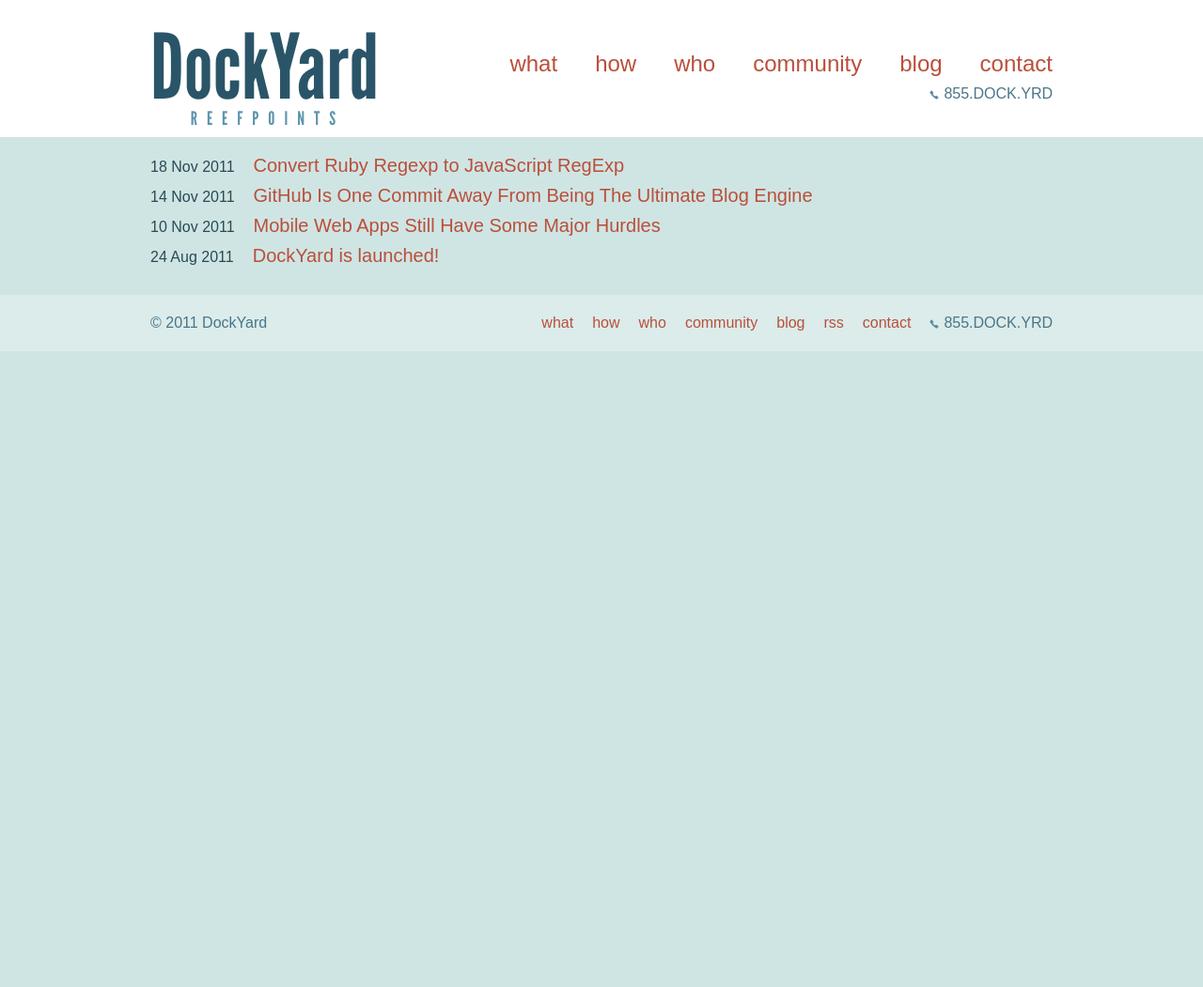
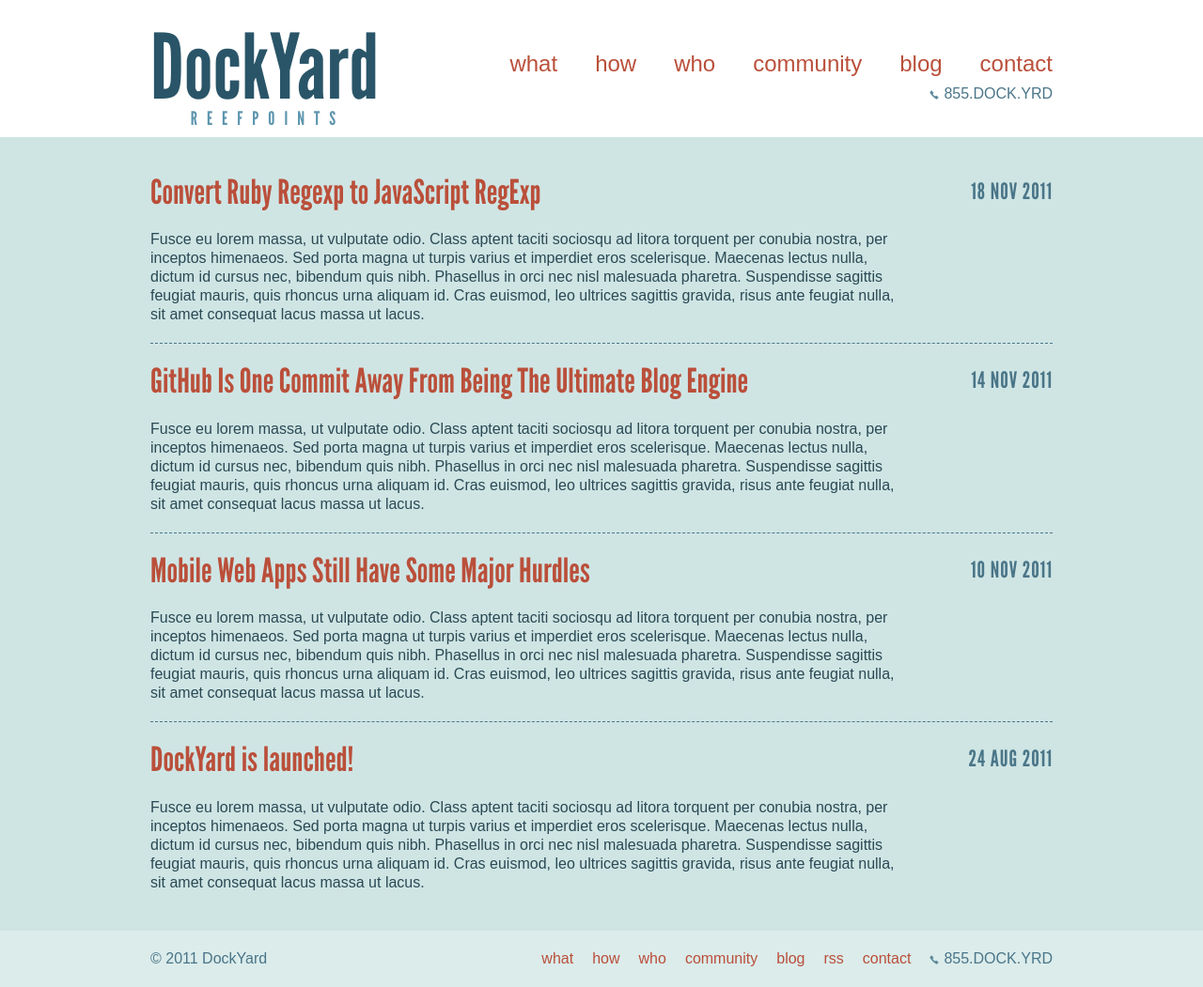
Before and after one commit to Hakon/reefpoints, a Jekyll site: the page built from index.html, in a window 1280 px wide. Shown: the whole page at 94% size. Built offline with Jekyll 4.4.1, drawn with Linux system fonts in a browser that asks for light colours; Markdown is read by kramdown in place of the engine named in the settings; before the commit the page ends 900 px from its top, so only the background shows below that.

Commit message:
updated post date style

```diff
--- a/css/reefpoints.css
+++ b/css/reefpoints.css
@@ -41,8 +41,25 @@ header section header h2 a:hover {
 section#posts, section#post, section#comments {
   width: 960px;
   margin: 0 auto;
+  overflow: hidden;
   padding: 20px 0px;
-  overflow: hidden;
+}
+
+section#posts {
+  padding: 40px 0 20px 0;
+}
+
+section#social {
+  padding-bottom: 0px;
+}
+
+section#social p {
+  margin-bottom: 0px;
+  float: right;
+}
+
+section#social p a {
+  font-weight: bold;
 }
 
 div.highlight {
@@ -59,6 +76,18 @@ div.highlight pre {
 
 pre, code {
   font: 12px 'Bitstream Vera Sans Mono','Courier',monospace;
+}
+
+section article {
+  margin: 0 0 21px 0;
+  padding: 0 0 0px 0;
+  border-bottom: 1px dashed #4A7588;
+  min-height: 85px;
+}
+
+section article:last-child {
+  padding: 0;
+  border: none;
 }
 
 section#posts li a {
@@ -88,3 +117,52 @@ blockquote {
 p {
   margin-top: 20px;
 }
+
+section article header {
+  background: none;
+}
+
+section article header time {
+  float: right;
+  color: #4A7588;
+  display: block;
+  font-size: 24px;
+  line-height: 1.5;
+  margin: 0 0 5px 0;
+  letter-spacing: 1px;
+  text-transform: uppercase;
+  font-family: league-gothic, sans-serif;
+}
+
+section#posts article header h4 {
+  float: right;
+  clear: both;
+  font-size: 20px;
+  text-transform: lowercase;
+  font-family: league-gothic, sans-serif;
+  margin: 0px;
+}
+
+section#posts article header h4 a {
+  color: #4A7588;
+}
+
+section article header h2, section#posts article p {
+  width: 800px;
+}
+
+h5 {
+  font-family: league-gothic, sans-serif;
+  font-size: 25px;
+  color: #4A7588;
+}
+
+section#post article ul {
+  margin-left: 10px;
+  margin-bottom: 10px;
+}
+
+ol {
+  padding-bottom: 0px;
+  margin-left: 10px;
+}
--- a/index.html
+++ b/index.html
@@ -4,9 +4,15 @@
 ---
 
 <section id="posts">
-  <ul>
   {% for post in site.posts %}
-  <li class="post_link"><time pubdate datetime="{{ post.date }}">{{ post.date || date_to_string }}</time><a href="{{ post.url }}">{{ post.title }}</a></li>
+    <article>
+      <header>
+        <time pubdate datetime="{{ post.date }}">{{ post.date || date_to_string }}</time>
+        <h2><a href="{{ post.url }}">{{ post.title }}</a></h2>
+      </header>
+      <p>
+        Fusce eu lorem massa, ut vulputate odio. Class aptent taciti sociosqu ad litora torquent per conubia nostra, per inceptos himenaeos. Sed porta magna ut turpis varius et imperdiet eros scelerisque. Maecenas lectus nulla, dictum id cursus nec, bibendum quis nibh. Phasellus in orci nec nisl malesuada pharetra. Suspendisse sagittis feugiat mauris, quis rhoncus urna aliquam id. Cras euismod, leo ultrices sagittis gravida, risus ante feugiat nulla, sit amet consequat lacus massa ut lacus.
+      </p>
+    </article>
   {% endfor %}
-  </ul>
 </section>
```
